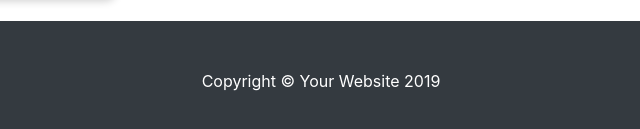
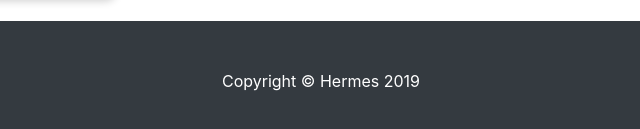
Before and after one commit to Solale90/midterm, a website: page collection.html in a window 1280 px wide. Shown: the part 3026-3155 px from the top of the page, 319-959 px from the left. Drawn offline with Linux system fonts and the light colour scheme.

Commit message:
Website copyright.

```diff
--- a/collection.html
+++ b/collection.html
@@ -268,7 +268,7 @@
     <!-- Footer -->
     <footer class="py-5 bg-dark">
         <div class="container">
-            <p class="m-0 text-center text-white">Copyright &copy; Your Website 2019</p>
+            <p class="m-0 text-center text-white">Copyright &copy; Hermes 2019</p>
         </div>
     </footer>
 
```
